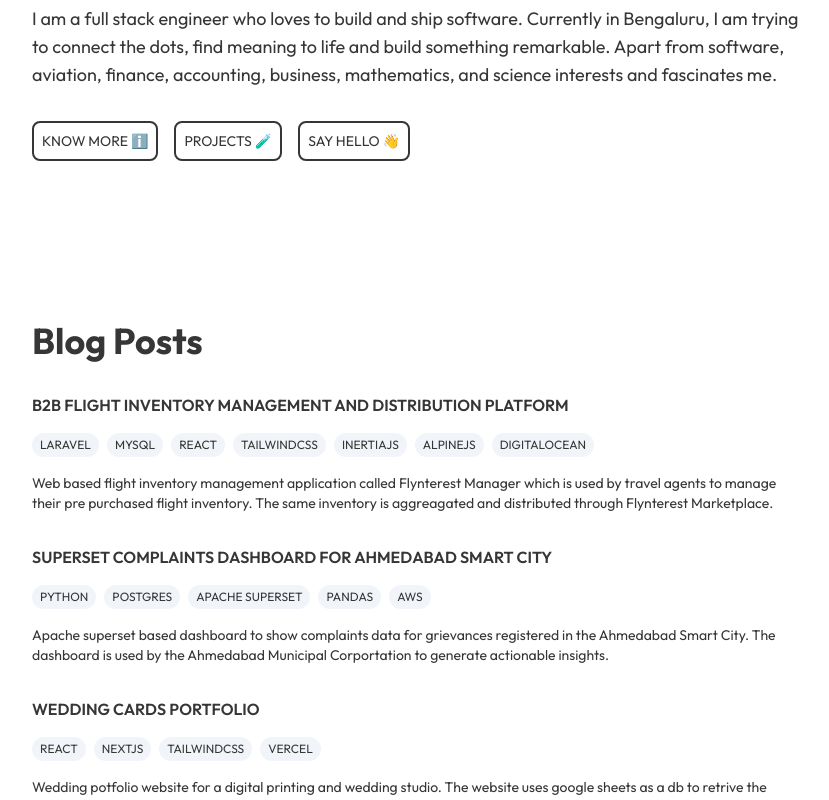
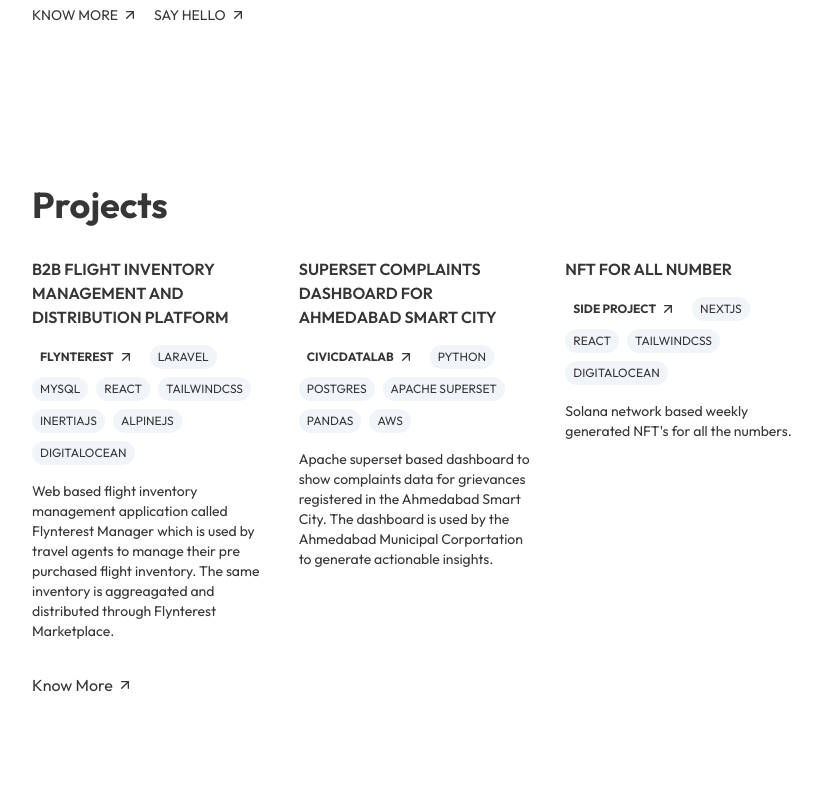
Before and after one commit to tauseefsshah/tauseefsshah.com, a Next.js app: page / in a window 1280 px wide. Shown: the part 560-1360 px from the top of the page, without its empty margins (224-1053 px from the left). Built offline with nearby package versions, Linux system fonts and the light colour scheme.

Commit message:
chore: init launch prep

```diff
--- a/app/layout.js
+++ b/app/layout.js
@@ -39,11 +39,11 @@ export default function RootLayout({ children }) {
                     link: "/about",
                     active: false,
                   },
-                  {
-                    title: "Blog",
-                    link: "/blog",
-                    active: false,
-                  },
+                  // {
+                  //   title: "Blog",
+                  //   link: "/blog",
+                  //   active: false,
+                  // },
                   {
                     title: "Projects",
                     link: "/projects",
--- a/app/page.js
+++ b/app/page.js
@@ -24,37 +24,29 @@ export default function Home() {
           finance, accounting, business, mathematics, and science interests and
           fascinates me.
         </p>
-        <p className="text-lg">
-          I am a full stack engineer who loves to build and ship software.
-          Currently in Bengaluru, I am trying to connect the dots, find meaning
-          to life and build something remarkable. Apart from software, aviation,
-          finance, accounting, business, mathematics, and science interests and
-          fascinates me.
-        </p>
         <div className="flex gap-4 text-sm uppercase">
-          <Link
-            className="flex-items-center rounded-lg border-2 border-primary p-2 hover:bg-slate-100 hover:no-underline"
-            href="/about"
-          >
-            Know More ℹ️
-          </Link>
-          <Link
-            className="flex-items-center rounded-lg border-2 border-primary p-2 hover:bg-slate-100 hover:no-underline"
-            href="/projects"
-          >
-            Projects 🧪
-          </Link>
-          <Link
-            className="flex-items-center rounded-lg border-2 border-primary p-2 hover:bg-slate-100 hover:no-underline"
-            href="mailto:hello@tauseefsshah.com"
-            target="_blank"
-          >
-            Say Hello 👋
-          </Link>
+          {[
+            {
+              title: "Know More",
+              link: "/about",
+            },
+            {
+              title: "Say Hello",
+              link: "mailto:hello@tauseefsshah.com",
+            },
+          ].map((action, actionIndex) => (
+            <Link
+              className="flex gap-1 items-center"
+              href={action.link}
+              key={actionIndex}
+            >
+              {action.title} <ArrowUpRight className="size-4" />
+            </Link>
+          ))}
         </div>
       </section>
 
-      <section id="blog-posts">
+      {/* <section id="blog-posts">
         <h1 className="mb-8 text-4xl font-bold">Blog Posts</h1>
         <div className="space-y-8">
           {[
@@ -106,15 +98,12 @@ export default function Home() {
             </div>
           ))}
           <div>
-            <Link
-              className="flex-items-center mt-8 rounded-lg border-2 border-primary bg-primary p-2 text-white hover:bg-primary-muted hover:no-underline"
-              href="/about"
-            >
-              Read More
+            <Link className="flex gap-1 items-center" href="/about">
+              Read More <ArrowUpRight className="size-4" />
             </Link>
           </div>
         </div>
-      </section>
+      </section> */}
 
       <section id="projects">
         <h1 className="mb-8 text-4xl font-bold">Projects</h1>
@@ -146,12 +135,12 @@ export default function Home() {
                 "Apache superset based dashboard to show complaints data for grievances registered in the Ahmedabad Smart City. The dashboard is used by the Ahmedabad Municipal Corportation to generate actionable insights.",
             },
             {
-              title: "Wedding Cards Portfolio",
-              link: "https://weddings.imprintskashmir.in/?utm_source=tauseefsshah.com",
-              organisation: "Imprints",
-              stack: ["React", "NextJS", "TailwindCSS", "Vercel"],
+              title: "NFT For All Number",
+              link: "https://1toinfinity.org/?utm_source=tauseefsshah.com",
+              organisation: "Side Project",
+              stack: ["NextJS", "React", "TailwindCSS", "DigitalOcean"],
               description:
-                "Wedding potfolio website for a digital printing and wedding studio. The website uses google sheets as a db to retrive the porfolio wedding cards.",
+                "Solana network based weekly generated NFT's for all the numbers.",
             },
           ].map((project, projectIndex) => (
             <div key={projectIndex} className="content-box">
@@ -188,11 +177,8 @@ export default function Home() {
             </div>
           ))}
           <div>
-            <Link
-              className="flex-items-center mt-8 rounded-lg border-2 border-primary bg-primary p-2 text-white hover:bg-primary-muted hover:no-underline"
-              href="/about"
-            >
-              Know More
+            <Link className="flex gap-1 items-center" href="/projects">
+              Know More <ArrowUpRight className="size-4" />
             </Link>
           </div>
         </div>
```
